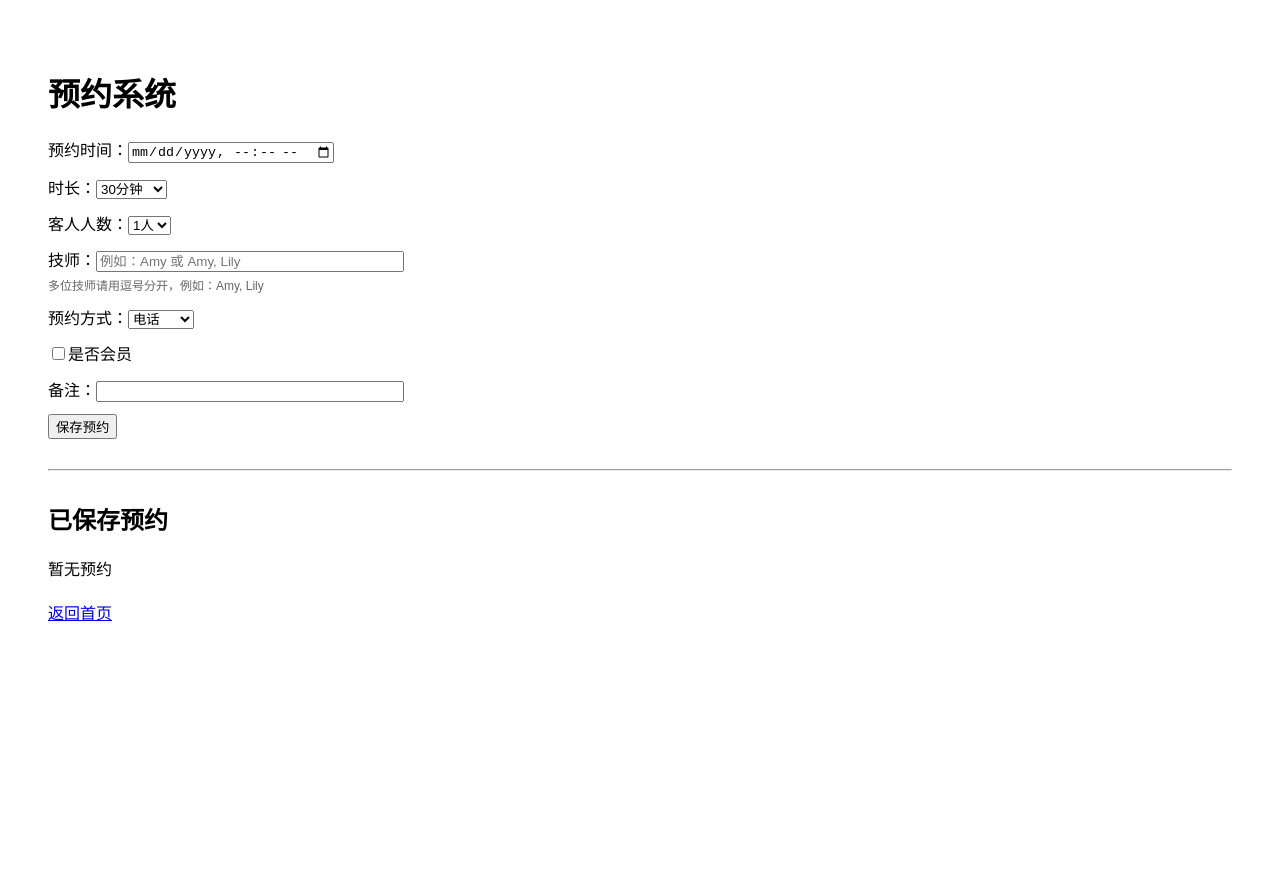
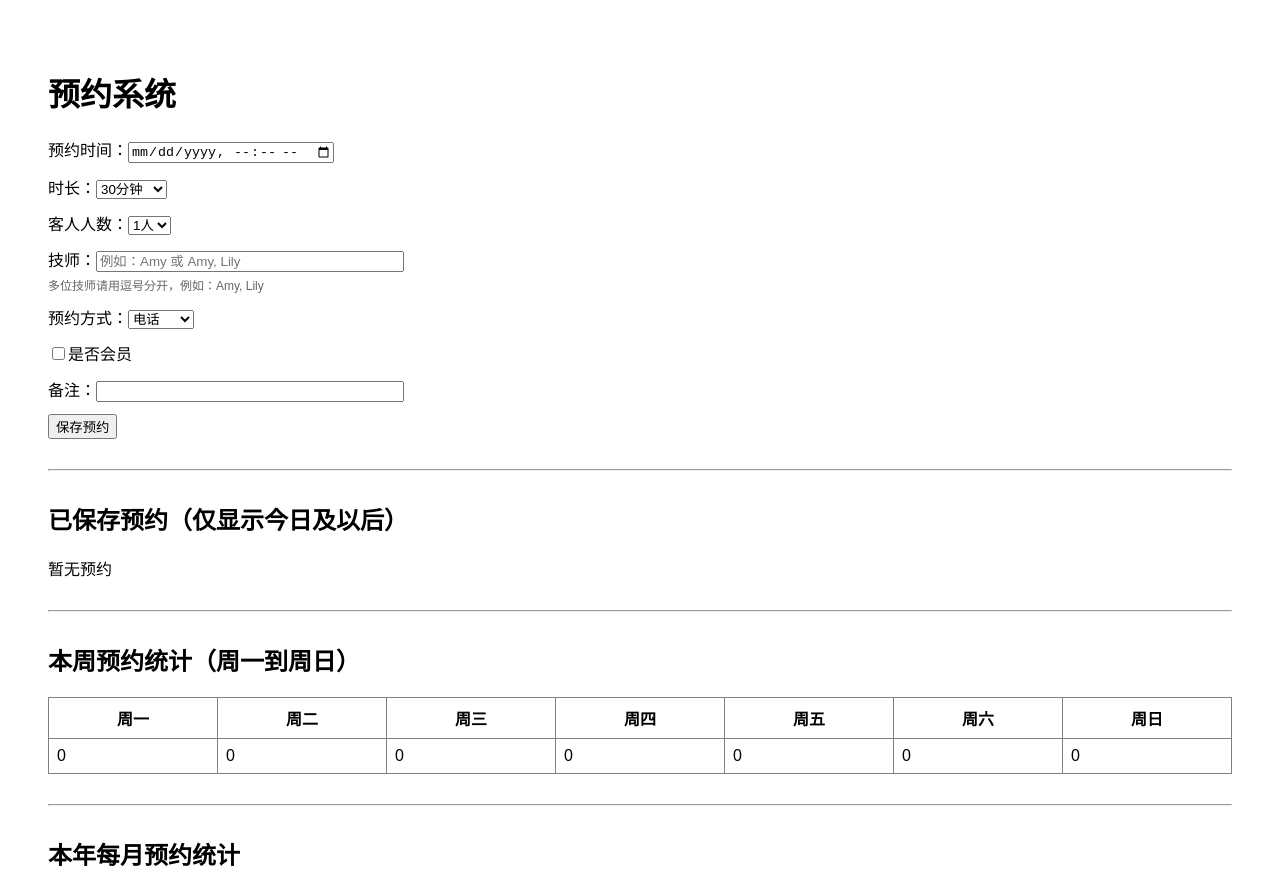
Before and after one commit to cybercai003-ship-it/A1-massage-system, a Next.js app: page /booking in a window 1280 px wide. Shown: the top 890 px of the page. Before the commit the page ends 800 px from the top, so only its background shows below. Built offline with nearby package versions, Linux system fonts and the light colour scheme.

Commit message:
Update page.js

```diff
--- a/app/booking/page.js
+++ b/app/booking/page.js
@@ -1,5 +1,5 @@
 "use client";
-import { useEffect, useState } from "react";
+import { useEffect, useMemo, useState } from "react";
 
 function normalizeName(name) {
   return (name || "").trim().toLowerCase();
@@ -29,20 +29,31 @@ function formatBookingTime(value) {
   return date.toLocaleString();
 }
 
-function shouldAutoDelete(item) {
-  if (!item) return false;
-  if (item.status !== "completed" && item.status !== "cancelled") return false;
+function isSameOrAfterToday(value) {
+  if (!value) return false;
+  const date = new Date(value);
+  if (Number.isNaN(date.getTime())) return false;
 
-  const baseTime = item.statusUpdatedAt || item.createdAt || item.time;
-  if (!baseTime) return false;
+  const today = new Date();
+  today.setHours(0, 0, 0, 0);
 
-  const targetTime = new Date(baseTime).getTime();
-  if (Number.isNaN(targetTime)) return false;
+  const target = new Date(date);
+  target.setHours(0, 0, 0, 0);
 
-  const now = Date.now();
-  const twoDaysMs = 2 * 24 * 60 * 60 * 1000;
+  return target.getTime() >= today.getTime();
+}
 
-  return now - targetTime >= twoDaysMs;
+function getWeekStart(date) {
+  const d = new Date(date);
+  const day = d.getDay(); // 0 Sunday, 1 Monday
+  const diff = day === 0 ? -6 : 1 - day; // make Monday start
+  d.setDate(d.getDate() + diff);
+  d.setHours(0, 0, 0, 0);
+  return d;
+}
+
+function getWeekLabels() {
+  return ["周一", "周二", "周三", "周四", "周五", "周六", "周日"];
 }
 
 export default function BookingPage() {
@@ -62,7 +73,10 @@ export default function BookingPage() {
   useEffect(() => {
     const savedBookings = JSON.parse(localStorage.getItem("bookings") || "[]");
 
-    const cleanedBookings = savedBookings.filter((item) => !shouldAutoDelete(item));
+    // 自动清掉今天之前的预约
+    const cleanedBookings = savedBookings.filter((item) =>
+      isSameOrAfterToday(item.time)
+    );
 
     if (cleanedBookings.length !== savedBookings.length) {
       localStorage.setItem("bookings", JSON.stringify(cleanedBookings));
@@ -154,9 +168,6 @@ export default function BookingPage() {
       status: editingId
         ? existingBooking?.status || "booked"
         : "booked",
-      statusUpdatedAt: editingId
-        ? existingBooking?.statusUpdatedAt || new Date().toISOString()
-        : new Date().toISOString(),
       createdAt: editingId
         ? existingBooking?.createdAt || new Date().toISOString()
         : new Date().toISOString(),
@@ -174,8 +185,13 @@ export default function BookingPage() {
       alert("预约已保存 ✅");
     }
 
-    localStorage.setItem("bookings", JSON.stringify(updatedBookings));
-    setBookings(updatedBookings);
+    // 再次清理今天之前的数据
+    const finalBookings = updatedBookings.filter((item) =>
+      isSameOrAfterToday(item.time)
+    );
+
+    localStorage.setItem("bookings", JSON.stringify(finalBookings));
+    setBookings(finalBookings);
     resetForm();
   }
 
@@ -212,14 +228,67 @@ export default function BookingPage() {
         ? {
             ...item,
             status: newStatus,
-            statusUpdatedAt: new Date().toISOString(),
           }
         : item
     );
-
     localStorage.setItem("bookings", JSON.stringify(updatedBookings));
     setBookings(updatedBookings);
   }
+
+  const visibleBookings = useMemo(() => {
+    return bookings
+      .filter((item) => isSameOrAfterToday(item.time))
+      .sort((a, b) => new Date(a.time) - new Date(b.time));
+  }, [bookings]);
+
+  const weeklyStats = useMemo(() => {
+    const labels = getWeekLabels();
+    const counts = [0, 0, 0, 0, 0, 0, 0];
+
+    const now = new Date();
+    const weekStart = getWeekStart(now);
+    const weekEnd = new Date(weekStart);
+    weekEnd.setDate(weekEnd.getDate() + 7);
+
+    visibleBookings.forEach((item) => {
+      if (item.status === "cancelled") return;
+
+      const date = new Date(item.time);
+      if (Number.isNaN(date.getTime())) return;
+
+      if (date >= weekStart && date < weekEnd) {
+        const day = date.getDay(); // 0 Sunday
+        const index = day === 0 ? 6 : day - 1; // Monday=0
+        counts[index] += 1;
+      }
+    });
+
+    return labels.map((label, index) => ({
+      label,
+      count: counts[index],
+    }));
+  }, [visibleBookings]);
+
+  const monthlyStats = useMemo(() => {
+    const counts = Array(12).fill(0);
+    const currentYear = new Date().getFullYear();
+
+    visibleBookings.forEach((item) => {
+      if (item.status === "cancelled") return;
+
+      const date = new Date(item.time);
+      if (Number.isNaN(date.getTime())) return;
+
+      if (date.getFullYear() === currentYear) {
+        counts[date.getMonth()] += 1;
+      }
+    });
+
+    return counts.map((count, index) => ({
+      label: `${index + 1}月`,
+      count,
+    }));
+  }, [visibleBookings]);
 
   return (
     <div style={{ padding: 40, fontFamily: "Arial" }}>
@@ -323,9 +392,9 @@ export default function BookingPage() {
 
       <hr style={{ margin: "30px 0" }} />
 
-      <h2>已保存预约</h2>
+      <h2>已保存预约（仅显示今日及以后）</h2>
 
-      {bookings.length === 0 ? (
+      {visibleBookings.length === 0 ? (
         <p>暂无预约</p>
       ) : (
         <table border="1" cellPadding="8" style={{ borderCollapse: "collapse", width: "100%" }}>
@@ -343,7 +412,7 @@ export default function BookingPage() {
             </tr>
           </thead>
           <tbody>
-            {bookings.map((item) => (
+            {visibleBookings.map((item) => (
               <tr key={item.id}>
                 <td>{formatBookingTime(item.time)}</td>
                 <td>{item.duration}分钟</td>
@@ -406,6 +475,46 @@ export default function BookingPage() {
         </table>
       )}
 
+      <hr style={{ margin: "30px 0" }} />
+
+      <h2>本周预约统计（周一到周日）</h2>
+      <table border="1" cellPadding="8" style={{ borderCollapse: "collapse", width: "100%" }}>
+        <thead>
+          <tr>
+            {weeklyStats.map((item) => (
+              <th key={item.label}>{item.label}</th>
+            ))}
+          </tr>
+        </thead>
+        <tbody>
+          <tr>
+            {weeklyStats.map((item) => (
+              <td key={item.label}>{item.count}</td>
+            ))}
+          </tr>
+        </tbody>
+      </table>
+
+      <hr style={{ margin: "30px 0" }} />
+
+      <h2>本年每月预约统计</h2>
+      <table border="1" cellPadding="8" style={{ borderCollapse: "collapse", width: "100%" }}>
+        <thead>
+          <tr>
+            {monthlyStats.map((item) => (
+              <th key={item.label}>{item.label}</th>
+            ))}
+          </tr>
+        </thead>
+        <tbody>
+          <tr>
+            {monthlyStats.map((item) => (
+              <td key={item.label}>{item.count}</td>
+            ))}
+          </tr>
+        </tbody>
+      </table>
+
       <div style={{ marginTop: 20 }}>
         <a href="/">返回首页</a>
       </div>
```
